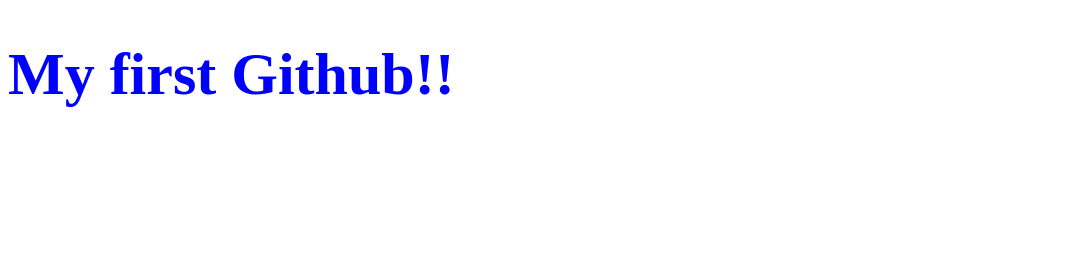
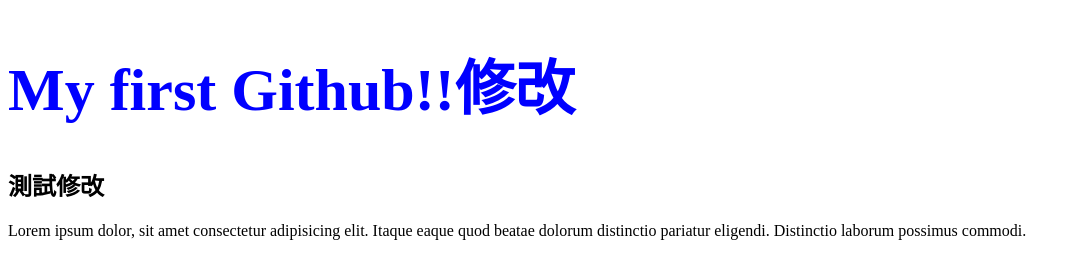
Before and after one commit to yuhome224-lgtm/project, a plain HTML site: page index.html in a window 1280 px wide. Shown: the whole page, without its empty margins (0-1081 px from the left). Drawn offline with Linux system fonts and the light colour scheme.

Commit message:
編輯內容

```diff
--- a/index.html
+++ b/index.html
@@ -7,5 +7,7 @@
     <link rel="stylesheet" href="css/style.css">
 </head>
 <body>
-    <h1>My first Github!!</h1>
+    <h1>My first Github!!修改</h1>
+    <h2>測試修改</h2>
+    <p>Lorem ipsum dolor, sit amet consectetur adipisicing elit. Itaque eaque quod beatae dolorum distinctio pariatur eligendi. Distinctio laborum possimus commodi.</p>
 </html>
```
